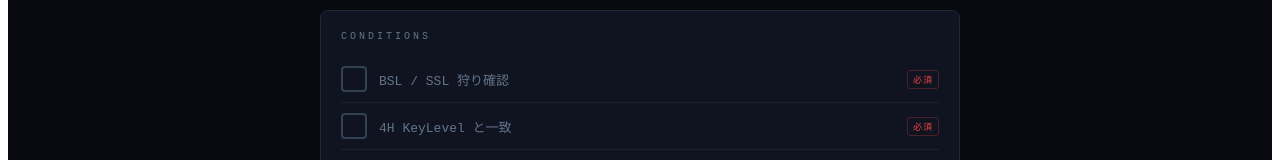
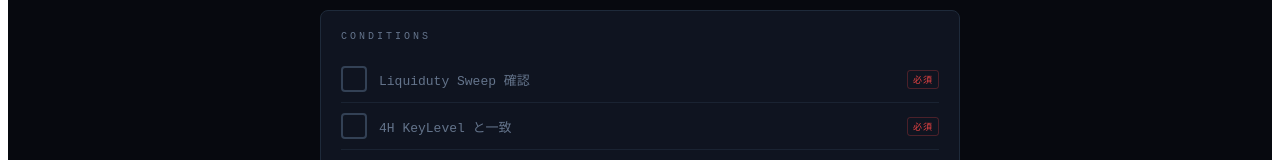
Before and after one commit to Tikki1343/Trading-save-ver1.0, a React (Create React App) app: page / in a window 1280 px wide. Shown: the part 366-526 px from the top of the page. Built offline with nearby package versions, Linux system fonts and the light colour scheme.

Commit message:
Update App.js

```diff
--- a/src/App.js
+++ b/src/App.js
@@ -12,8 +12,8 @@ const initialForm = {
 function ScoreBadge({ score }) {
   const max = 8;
   const pct = (score / max) * 100;
-  const color = score >= 8 ? "#22c55e" : score >= 3 ? "#f59e0b" : "#ef4444";
-  const label = score >= 8 ? "エントリー推奨 ✓" : score >= 3 ? "要再確認 △" : "見送り推奨 ✗";
+  const color = score >= 7 ? "#22c55e" : score >= 3 ? "#f59e0b" : "#ef4444";
+  const label = score >= 7 ? "エントリー推奨 ✓" : score >= 3 ? "要再確認 △" : "見送り推奨 ✗";
   return (
     <div style={{ textAlign: "center" }}>
       <div style={{ fontSize: 48, fontWeight: 900, color, fontFamily: "'Courier New', monospace", lineHeight: 1, marginBottom: 4, textShadow: `0 0 30px ${color}88` }}>
@@ -45,7 +45,7 @@ export default function App() {
   const [saved, setSaved] = useState(false);
 
  const conditions = [
-  { key: "bslSsl", label: "BSL / SSL 狩り確認", priority: "必須" },
+  { key: "bslSsl", label: "Liquiduty Sweep 確認", priority: "必須" },
   { key: "keyLevel", label: "4H KeyLevel と一致", priority: "必須" },
   { key: "ob", label: "OB 確認", priority: "必須" },
   { key: "fvg", label: "FVG 確認", priority: "重要" },
```
